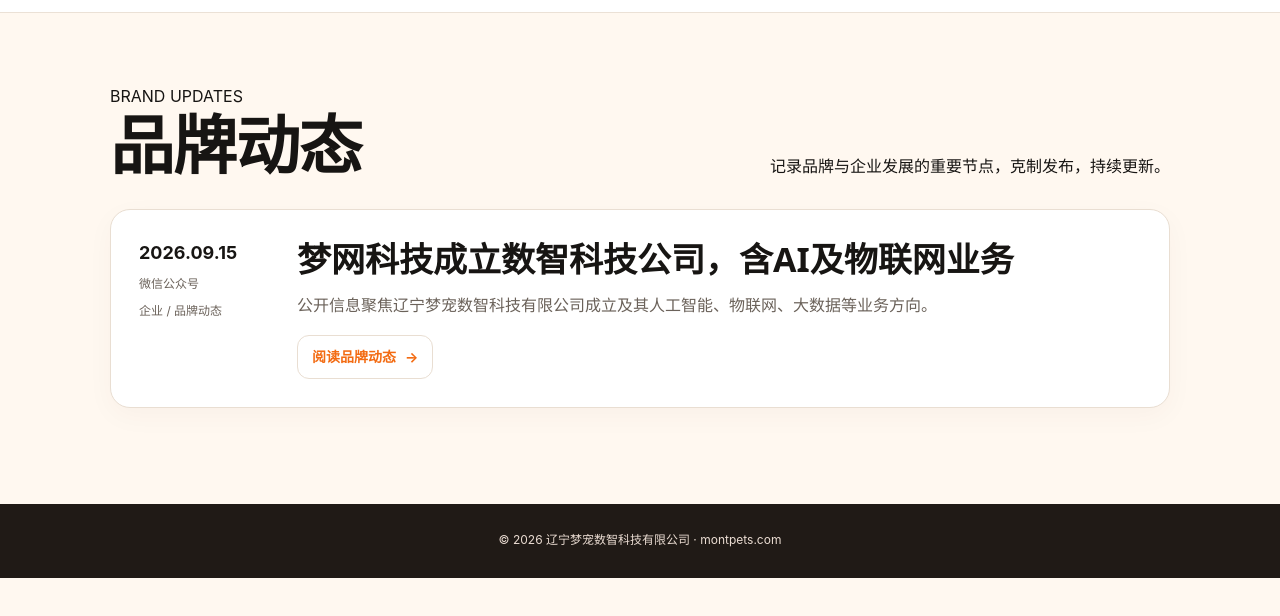
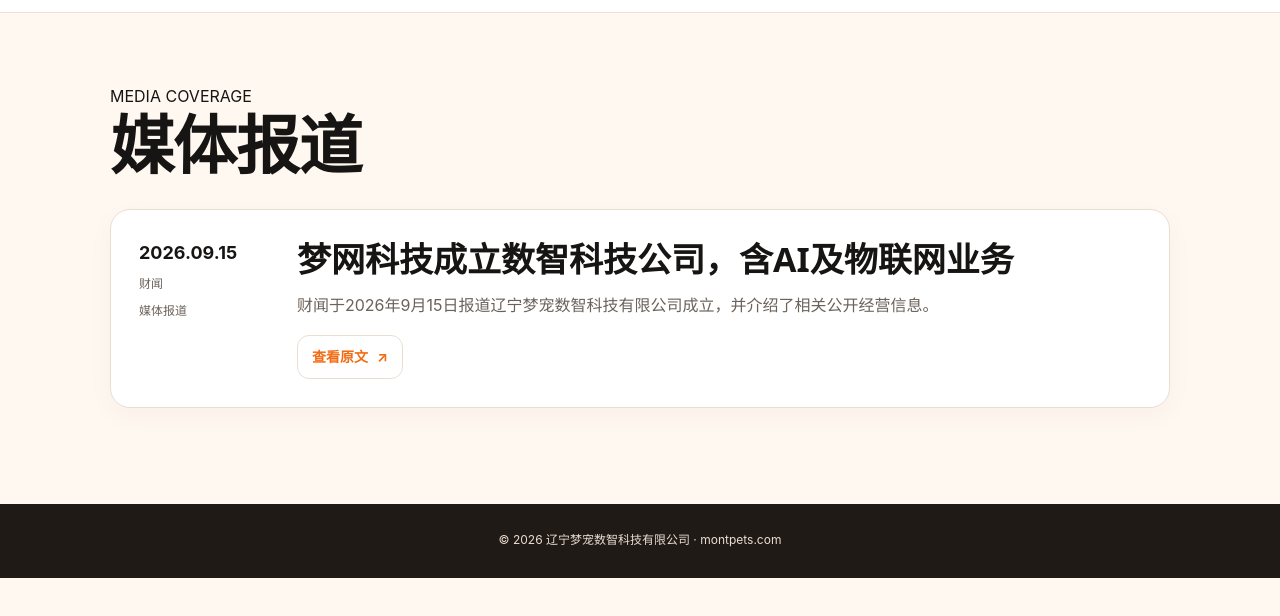
Before and after one commit to cashen/pets, a plain HTML site: page news/index.html in a window 1280 px wide. Shown: the part 62-678 px from the top of the page. Drawn offline with Linux system fonts and the light colour scheme.

Commit message:
refactor: humanize media coverage index

```diff
--- a/news/index.html
+++ b/news/index.html
@@ -3,8 +3,8 @@
 <head>
 <meta charset="utf-8">
 <meta name="viewport" content="width=device-width, initial-scale=1, viewport-fit=cover">
-<title>品牌动态｜梦宠数智</title>
-<meta name="description" content="辽宁梦宠数智科技有限公司品牌动态与企业最新信息。">
+<title>媒体报道｜梦宠数智</title>
+<meta name="description" content="辽宁梦宠数智科技有限公司相关公开媒体报道。">
 <meta name="theme-color" content="#f36b12">
 <link rel="stylesheet" href="/css/tokens.css?v=20261006-r100">
 <link rel="stylesheet" href="/css/base.css?v=20261006-r100">
@@ -20,16 +20,16 @@
 </header>
 <main id="news-main" class="news-main" tabindex="-1">
 <div class="news-list-head">
-<div><div class="eyebrow">BRAND UPDATES</div><h1>品牌动态</h1></div>
-<p class="lead">记录品牌与企业发展的重要节点，克制发布，持续更新。</p>
+<div><div class="eyebrow">MEDIA COVERAGE</div><h1>媒体报道</h1></div>
+
 </div>
 <div class="news-list">
 <article class="news-list-card">
-<div class="news-list-meta"><strong>2026.09.15</strong><span>微信公众号</span><span>企业 / 品牌动态</span></div>
+<div class="news-list-meta"><strong>2026.09.15</strong><span>财闻</span><span>媒体报道</span></div>
 <div class="news-list-body">
 <h2>梦网科技成立数智科技公司，含AI及物联网业务</h2>
-<p>公开信息聚焦辽宁梦宠数智科技有限公司成立及其人工智能、物联网、大数据等业务方向。</p>
-<a class="brand-news-action" href="/news/2026-09-15-mengchong/"><span>阅读品牌动态</span><span aria-hidden="true">→</span></a>
+<p>财闻于2026年9月15日报道辽宁梦宠数智科技有限公司成立，并介绍了相关公开经营信息。</p>
+<a class="brand-news-action" href="https://mp.weixin.qq.com/s/KrJfrUKuYlHrpTPAbohLFQ" target="_blank" rel="noopener noreferrer"><span>查看原文</span><span aria-hidden="true">↗</span></a>
 </div>
 </article>
 </div>
```
